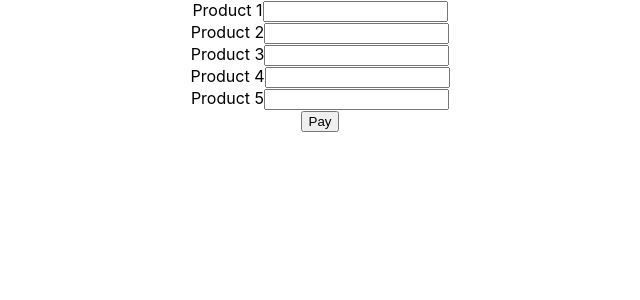
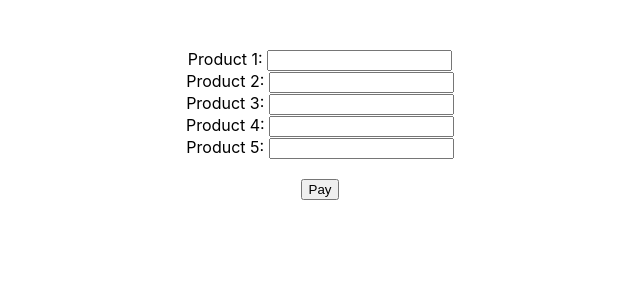
Before and after one commit to divyangp063/ecommerce, a React (Create React App) app: page /purchase in a window 1280 px wide. Shown: the top 300 px of the page, without its empty margins (320-960 px from the left). Built offline with nearby package versions, Linux system fonts and the light colour scheme.

Commit message:
Final version of the app

```diff
--- a/src/components/purchase.js
+++ b/src/components/purchase.js
@@ -19,42 +19,48 @@ const Purchase = () => {
   return (
     <div>
       <form onSubmit={handleSubmit}>
-        <label>Product 1</label>
+        <label>Product 1: </label>
         <input
           type="number"
           required
+          min="0"
+          style={{marginTop: '50px'}} // shifting the top text down
           onChange={(e) => {order.buyQuantity[0] = e.target.value;}}
         />
         <br/>
-        <label>Product 2</label>
+        <label>Product 2: </label>
         <input
           type="number"
           required
+          min="0"
           onChange={(e) => {order.buyQuantity[1] = e.target.value;}}
         />
         <br/>
-        <label>Product 3</label>
+        <label>Product 3: </label>
         <input
           type="number"
           required
+          min="0"
           onChange={(e) => {order.buyQuantity[2] = e.target.value;}}
         />
         <br/>
-        <label>Product 4</label>
+        <label>Product 4: </label>
         <input
           type="number"
           required
+          min="0"
           onChange={(e) => {order.buyQuantity[3] = e.target.value;}}
         />
         <br/>
-        <label>Product 5</label>
+        <label>Product 5: </label>
         <input
           type="number"
           required
+          min="0"
           onChange={(e) => {order.buyQuantity[4] = e.target.value;}}
         />
         <br/>
-        <button className='button'>Pay</button>
+        <button style={{marginTop: '20px'}} className='button'>Pay</button>
       </form>
     </div>
   );
```
